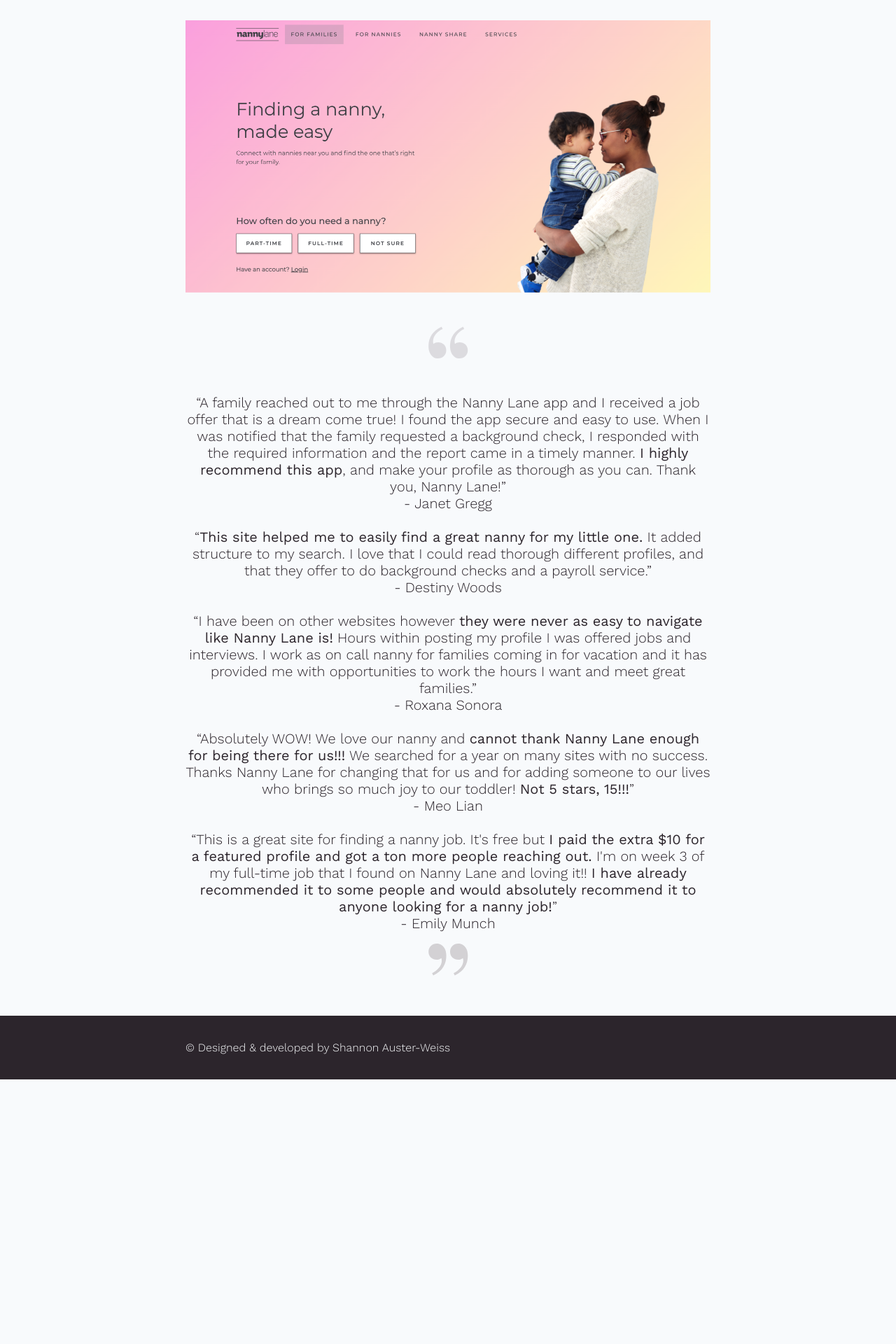
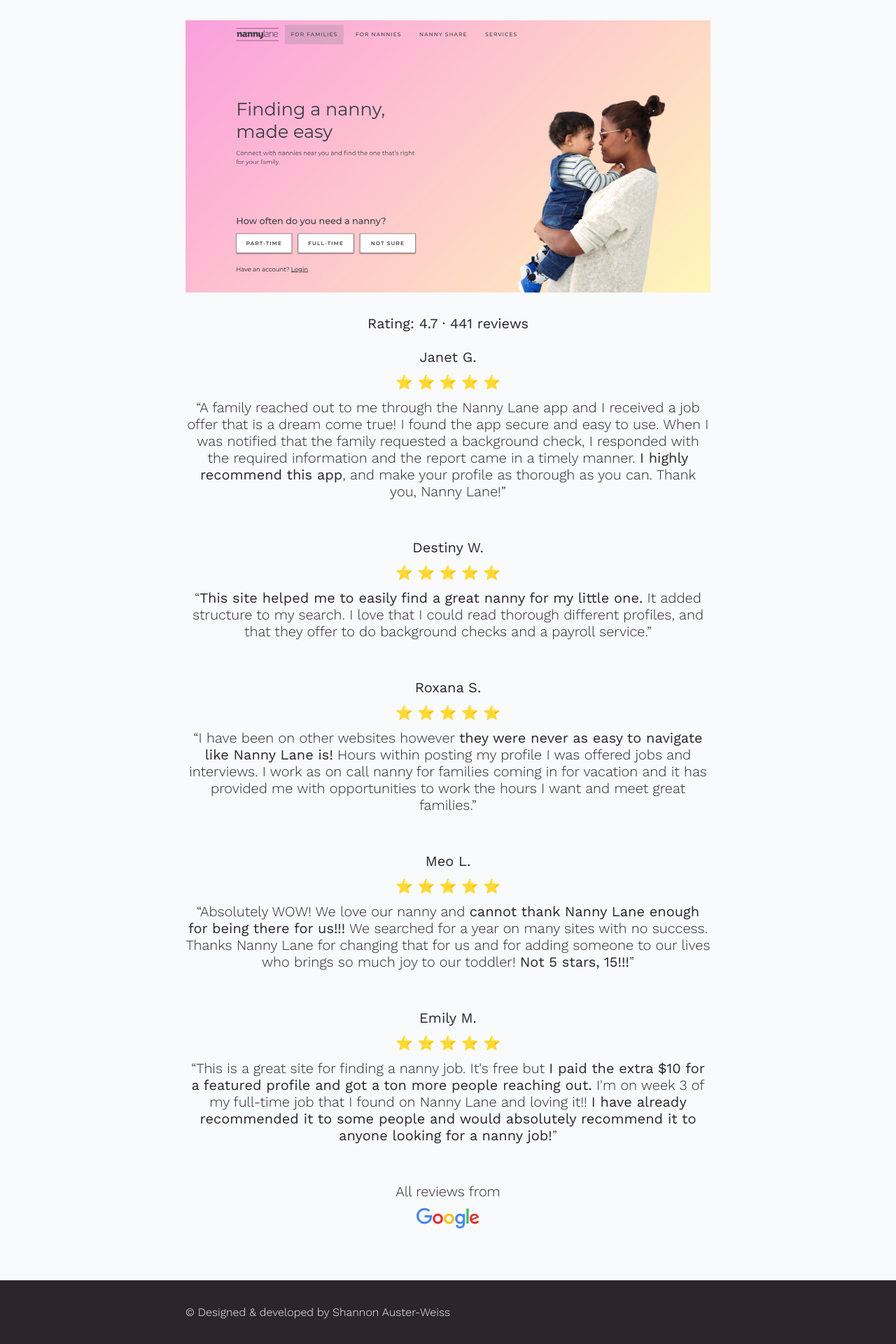
Before and after one commit to shannawn/shannonaw, a Jekyll site: the page index.html, which Jekyll copies as it is, in a window 1280 px wide. Shown: the part 3193-5113 px from the top of the page at 70% size. Built offline with Jekyll 4.4.1, drawn with Linux system fonts in a browser that asks for light colours; some web fonts are replaced; before the commit the page ends 4735 px from its top, so only the background shows below that.

Commit message:
updating social proof

```diff
--- a/index.html
+++ b/index.html
@@ -123,25 +123,45 @@
       </div>
       <div class="text-container-center">
         <img class="nannylane-hero" src="nannylane.png" alt="Finding a nanny, made easy. Connect with nannies near you and find the one that’s right for your family. An image with a happy woman looking into a baby's eyes lovingly."></img>
+      <p><b>Rating: 4.7 &middot; 441 reviews</b></p>
+      <div class="review">
+        <p><b>Janet G.</b></p>
+        <p>⭐️ ⭐️ ⭐️ ⭐️ ⭐️</p>
+        <p>
+          “A family reached out to me through the Nanny Lane app and I received a job offer that is a dream come true! I found the app secure and easy to use. When I was notified that the family requested a background check, I responded with the required information and the report came in a timely manner. <b>I highly recommend this app</b>, and make your profile as thorough as you can. Thank you, Nanny Lane!”
+        </p>
       </div>
-      <img class="quote-icon" src="startquote.svg"></img>
-      <div class="text-container-center">
+      <div class="review">
+        <p><b>Destiny W.</b></p>
+        <p>⭐️ ⭐️ ⭐️ ⭐️ ⭐️</p>
         <p>
-          “A family reached out to me through the Nanny Lane app and I received a job offer that is a dream come true! I found the app secure and easy to use. When I was notified that the family requested a background check, I responded with the required information and the report came in a timely manner. <b>I highly recommend this app</b>, and make your profile as thorough as you can. Thank you, Nanny Lane!”<br>- Janet Gregg
+          “<b>This site helped me to easily find a great nanny for my little one.</b> It added structure to my search. I love that I could read thorough different profiles, and that they offer to do background checks and a payroll service.”
         </p>
+      </div>
+      <div class="review">
+        <p><b>Roxana S.</b></p>
+        <p>⭐️ ⭐️ ⭐️ ⭐️ ⭐️</p>
         <p>
-          “<b>This site helped me to easily find a great nanny for my little one.</b> It added structure to my search. I love that I could read thorough different profiles, and that they offer to do background checks and a payroll service.”<br>- Destiny Woods
+          “I have been on other websites however <b>they were never as easy to navigate like Nanny Lane is!</b> Hours within posting my profile I was offered jobs and interviews. I work as on call nanny for families coming in for vacation and it has provided me with opportunities to work the hours I want and meet great families.”
         </p>
+      </div>
+      <div class="review">
+        <p><b>Meo L.</b></p>
+        <p>⭐️ ⭐️ ⭐️ ⭐️ ⭐️</p>
         <p>
-          “I have been on other websites however <b>they were never as easy to navigate like Nanny Lane is!</b> Hours within posting my profile I was offered jobs and interviews. I work as on call nanny for families coming in for vacation and it has provided me with opportunities to work the hours I want and meet great families.”<br>- Roxana Sonora
+          “Absolutely WOW! We love our nanny and <b>cannot thank Nanny Lane enough for being there for us!!!</b> We searched for a year on many sites with no success. Thanks Nanny Lane for changing that for us and for adding someone to our lives who brings so much joy to our toddler! <b>Not 5 stars, 15!!!</b>”
         </p>
+      </div>
+      <div class="review">
+        <p><b>Emily M.</b></p>
+        <p>⭐️ ⭐️ ⭐️ ⭐️ ⭐️ </p>
         <p>
-          “Absolutely WOW! We love our nanny and <b>cannot thank Nanny Lane enough for being there for us!!!</b> We searched for a year on many sites with no success. Thanks Nanny Lane for changing that for us and for adding someone to our lives who brings so much joy to our toddler! <b>Not 5 stars, 15!!!</b>”<br>- Meo Lian
+          “This is a great site for finding a nanny job. It's free but <b>I paid the extra $10 for a featured profile and got a ton more people reaching out.</b> I'm on week 3 of my full-time job that I found on Nanny Lane and loving it!! <b>I have already recommended it to some people and would absolutely recommend it to anyone looking for a nanny job!</b>”
         </p>
-        <p>
-          “This is a great site for finding a nanny job. It's free but <b>I paid the extra $10 for a featured profile and got a ton more people reaching out.</b> I'm on week 3 of my full-time job that I found on Nanny Lane and loving it!! <b>I have already recommended it to some people and would absolutely recommend it to anyone looking for a nanny job!</b>”<br>- Emily Munch
-        </p>
-        <img class="quote-icon" src="endquote.svg"></img>
+      </div>
+      <!-- <p><b>Rating: 4.7 &middot; 441 reviews</b></p> -->
+      <p>All reviews from<br><img class="google" src="google.svg"></img></p>
+        <!-- <img class="quote-icon" src="endquote.svg"></img> -->
         <!-- <img class="review" src="nanny-tigerandnana.png" alt="“Nanny Lane is very easy to use website with several nice features. I especially appreciated that I could send and receive messages securely on the site to potential families without giving away my personal information, such as phone number, address, etc. They also sent me regular updates of new nanny positions. I just found a lovely family to work for using Nanny Lane and recommend this website. Thank you!” - Tiger and Nanna"></img> -->
         <!-- <img class="review" src="nanny-janetgregg.png" alt="“A family reached out to me through the Nanny Lane app and I received a job offer that is a dream come true! I found the app secure and easy to use. When I was notified that the family requested a background check, I responded with the required information and the report came in a timely manner. I highly recommend this app, and make your profile as thorough as you can. Thank you, Nanny Lane!” - Janet Gregg"></img>
         <img class="review" src="family-destinywoods.png" alt="“This site helped me to easily find a great nanny for my little one. It added structure to my search. I love that I could read thorough different profiles, and that they offer to do background checks and a payroll service.” - Destiny Woods"></img>
--- a/stylesheet.css
+++ b/stylesheet.css
@@ -63,17 +63,6 @@
   margin: 0px auto 10px auto;
 }
 
-.review {
-  width: 750px;
-  max-width: 100%;
-  margin: 0 auto 70px auto;
-  border: solid;
-  border-color: #C2BEC4;
-  border-width: 2px;
-  margin-bottom: 20px;
-  background-color: #FFFFFF;
-}
-
 .contact-icon {
   margin: 0 10px;
   width: 32px;
@@ -82,6 +71,23 @@
 .quote-icon {
   margin: 0 10px;
   width: 68px;
+}
+
+.review p {
+  margin: 10px;
+  max-width: 750px;
+  width: 100%;
+}
+
+.review {
+  margin-bottom: 32px;
+  max-width: 750px;
+  max-width: 100%;
+}
+
+.google {
+  margin: 0 10px;
+  width: 100px;
 }
 
 .text-container-left {
```
Also changed, not shown: google.svg (added).
